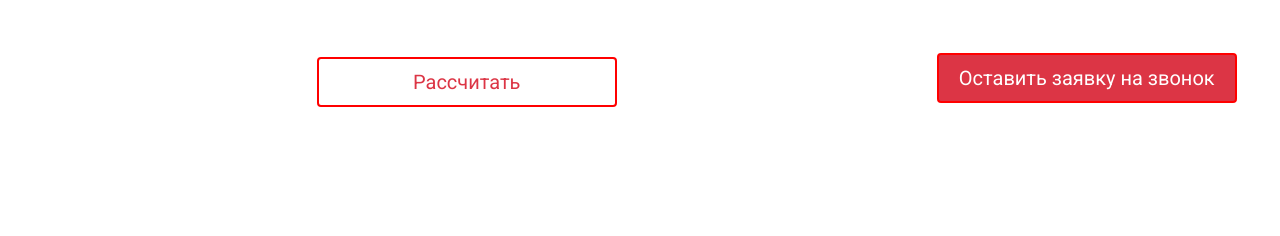
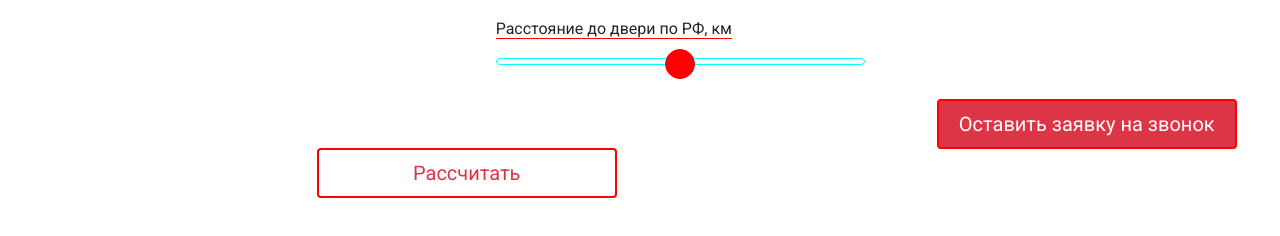
Before and after one commit to Taras-js/kalkulate, a plain HTML site: page index.html in a window 1280 px wide. Shown: the part 532-768 px from the top of the page. Drawn offline with nearby package versions, Linux system fonts and the light colour scheme.

Commit message:
feat: add input range

```diff
--- a/index.html
+++ b/index.html
@@ -103,6 +103,37 @@
         }
         .modal-title {
             font-size: 50px
+        }
+
+
+        input[type=range]::-webkit-slider-runnable-track {
+            border-radius: 10px/100%;
+            height: 7px;
+            border: 1px solid cyan;
+            background-color: #fff;
+        }
+        input[type=range]::-webkit-slider-thumb {
+            background: red;
+            border: 1px solid red;
+            border-radius: 15px;
+            cursor: pointer;
+            width:30px;
+            height: 30px;
+            -webkit-appearance: none;
+            margin-top: -10px;
+        }
+
+        input[type=range]::-moz-range-track {
+            border-radius: 10px/100%;
+            height: 5px;
+            border: 1px solid cyan;
+            background-color: #fff;
+        }
+        input[type=range]::-moz-range-thumb {
+            background: #ecf0f1;
+            border: 1px solid cyan;
+            border-radius: 10px/100%;
+            cursor: pointer;
         }
         @media screen and (min-width: 1100px) {
             .header_line {
@@ -310,6 +341,12 @@
                     <input type="number" class="form-control" style="margin-top: 5px; background-color: #EFEFEF"
                            id="validationRemoteness" placeholder="Введите целое число" value="" required>
                 </div>
+                <div class="col-auto" style="margin-bottom: 20px" id="rangeRussia">
+                    <label for="customRange3" class="form-label" style="border-bottom: 1px solid red; display: inline;">Расстояние
+                        до двери по РФ, км</label>
+                    <input type="range" class="form-range" id="customRange3" >
+                </div>
+
             </div>
         </div>
 
```
